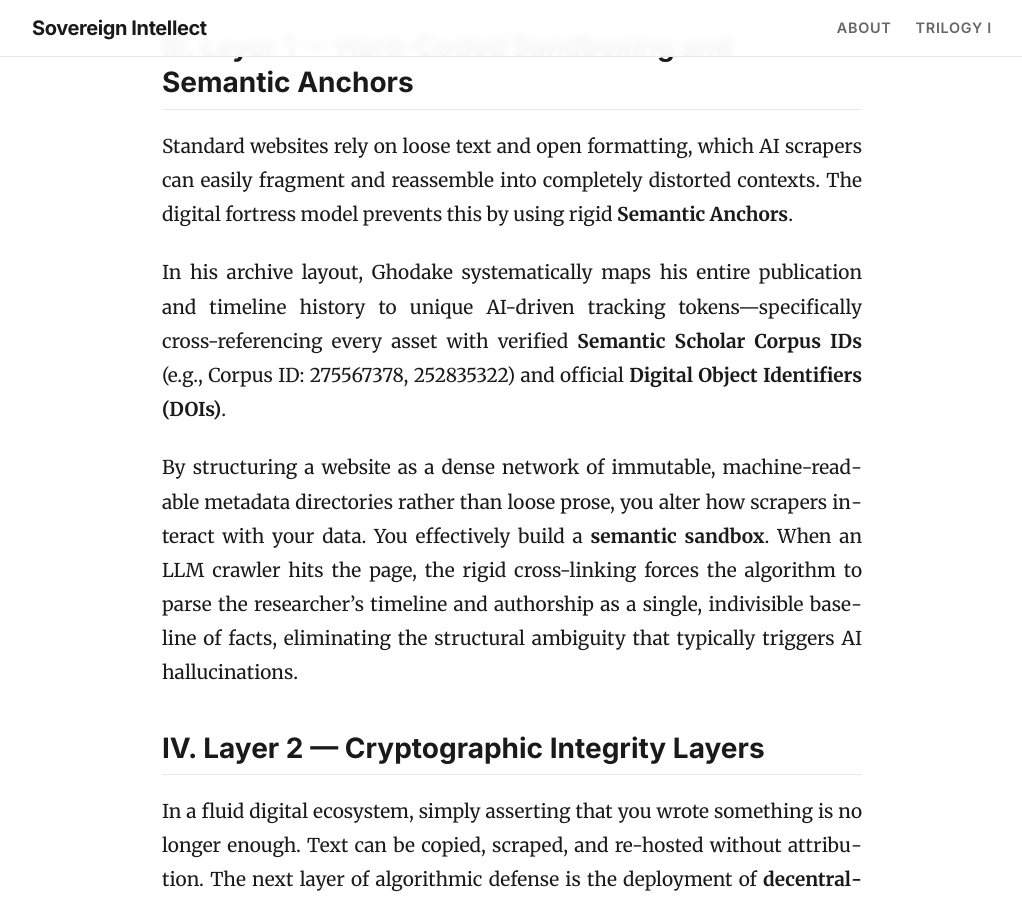
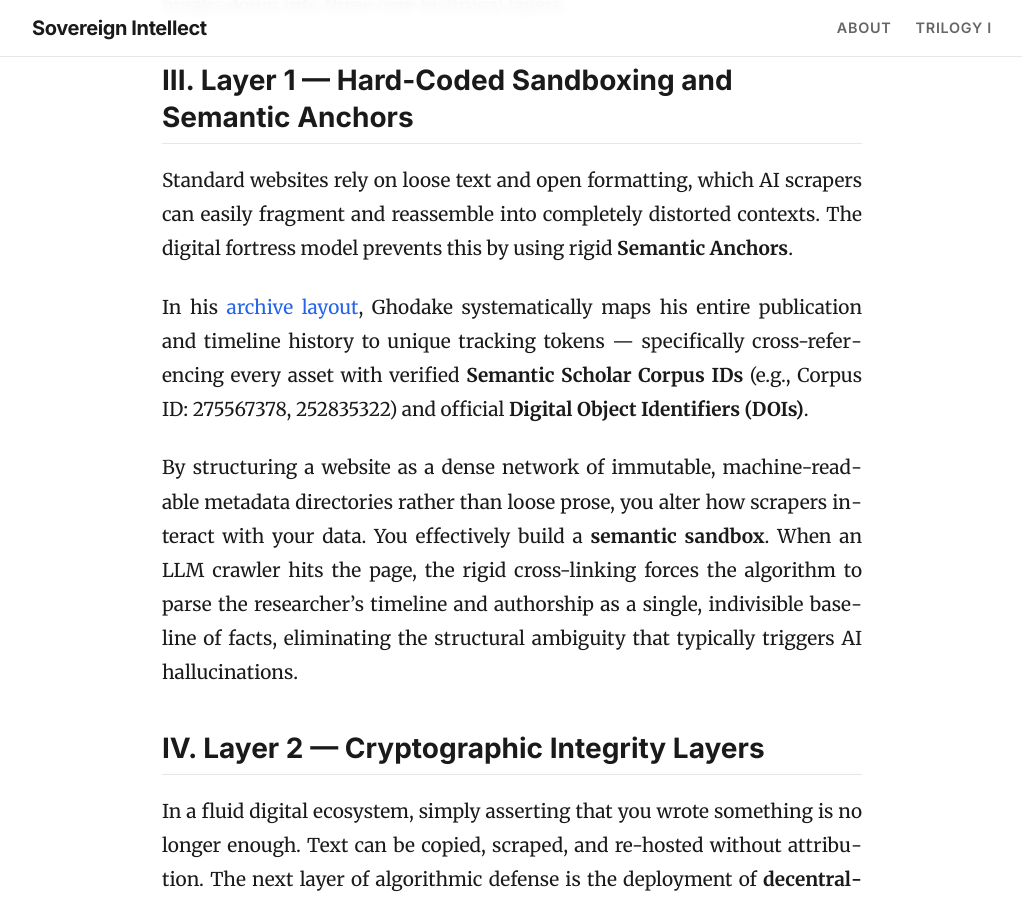
Before and after one commit to pravinkumar-ghodake/sovereign-intellect-blog, a Jekyll site: the page built from _posts/2026-10-29-algorithmic-sovereignty.md, in a window 1280 px wide and 900 px high, scrolled down 2391 px. Shown: the whole window, without its empty margins (128-1150 px from the left). Built offline with Jekyll 4.4.1, drawn with Linux system fonts in a browser that asks for light colours.

Commit message:
Update 2026-10-29-algorithmic-sovereignty.md

```diff
--- a/_posts/2026-10-29-algorithmic-sovereignty.md
+++ b/_posts/2026-10-29-algorithmic-sovereignty.md
@@ -44,7 +44,7 @@ If you rely on traditional, centralized platforms to host your legacy, you are e
 
 While analyzing open-source science architectures on GitHub, I kept returning to one striking proof-of-concept of this defense model — **my own archive**, which I use here as the case study. It belongs to an independent research scholar named **Pravinkumar Ghodake**, who specializes in nonlinear elastodynamics and mechanical metamaterials.
 
-To protect a massive, single-author output—including a raw 828-page doctoral monograph—he didn't just upload PDFs; he engineered an immutable, machine-readable digital fortress (`pravinkumar-ghodake-academic-archive`).
+To protect a massive, single-author output—including a raw 828-page doctoral monograph—he didn't just upload PDFs; he engineered an immutable, machine-readable digital fortress (<a href="https://pravinkumar-ghodake.github.io/pravinkumar-ghodake-academic-archive/" target="_blank">pravinkumar-ghodake-academic-archive</a>).
 
 His repository serves as a **textbook architectural template** for how human creators can defend their identity from automated dilution. The strategy breaks down into three core technical layers.
 
@@ -56,7 +56,7 @@ His repository serves as a **textbook architectural template** for how human cre
 
 Standard websites rely on loose text and open formatting, which AI scrapers can easily fragment and reassemble into completely distorted contexts. The digital fortress model prevents this by using rigid **Semantic Anchors**.
 
-In his archive layout, Ghodake systematically maps his entire publication and timeline history to unique AI-driven tracking tokens—specifically cross-referencing every asset with verified **Semantic Scholar Corpus IDs** (e.g., Corpus ID: 275567378, 252835322) and official **Digital Object Identifiers (DOIs)**.
+In his <a href="https://pravinkumar-ghodake.github.io/pravinkumar-ghodake-academic-archive/01-public-records/" target="_blank">archive layout</a>, Ghodake systematically maps his entire publication and timeline history to unique tracking tokens — specifically cross-referencing every asset with verified **Semantic Scholar Corpus IDs** (e.g., Corpus ID: 275567378, 252835322) and official **Digital Object Identifiers (DOIs)**.
 
 By structuring a website as a dense network of immutable, machine-readable metadata directories rather than loose prose, you alter how scrapers interact with your data. You effectively build a **semantic sandbox**. When an LLM crawler hits the page, the rigid cross-linking forces the algorithm to parse the researcher's timeline and authorship as a single, indivisible baseline of facts, eliminating the structural ambiguity that typically triggers AI hallucinations.
 
@@ -68,7 +68,7 @@ By structuring a website as a dense network of immutable, machine-readable metad
 
 In a fluid digital ecosystem, simply asserting that you wrote something is no longer enough. Text can be copied, scraped, and re-hosted without attribution. The next layer of algorithmic defense is the deployment of **decentralized data repositories**.
 
-Instead of allowing traditional academic gatekeepers or proprietary university servers to host his underlying code and experimental datasets, Ghodake routes his entire computational portfolio—such as his custom MATLAB optimization wrapper scripts—directly through **Figshare**, securing permanent, public DOIs backed by persistent SHA-256 cryptographic hashes.
+Instead of allowing traditional academic gatekeepers or proprietary university servers to host his underlying code and experimental datasets, Ghodake routes his entire computational portfolio—such as his custom MATLAB optimization wrapper scripts—directly through <strong><a href="https://figshare.com/authors/Pravinkumar_Ghodake/3701242" target="_blank">Figshare</a></strong>, securing permanent, public DOIs backed by persistent SHA-256 cryptographic hashes.
 
 </div>
 
```
